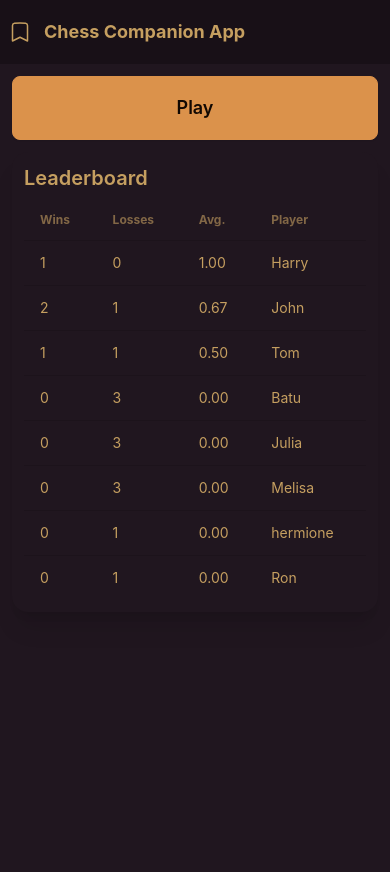
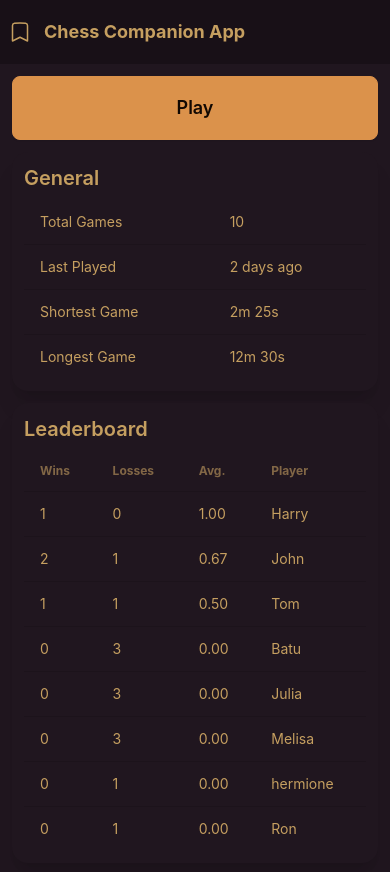
Before and after one commit to JulCD/tca-chess, a React (Create React App) app: page /#/ in a window 390 px wide. Shown: the top 872 px of the page. Before the commit the page ends 844 px from the top, so only its background shows below. Built offline with nearby package versions, Linux system fonts and the light colour scheme.

Commit message:
Placeholder general fun facts created
Do a GH pages build to see how it looks on phone

```diff
--- a/src/Home.tsx
+++ b/src/Home.tsx
@@ -29,6 +29,57 @@ export const Home: FC<HomeProps> = ({ leaderboardData, setTitle }) => {
             >
                 Play
             </button>
+            <div
+                className="card bg-base-100 shadow-xl"
+            >
+                <div
+                    className="card-body p-3"
+                >
+                    <h2
+                        className="card-title"
+                    >
+                        General
+                    </h2>
+                    <table
+                        className="table"
+                    >
+                        <tbody>
+                            <tr>
+                                <td>
+                                    Total Games
+                                </td>
+                                <td>
+                                    10
+                                </td>
+                            </tr>
+                            <tr>
+                                <td>
+                                    Last Played
+                                </td>
+                                <td>
+                                    2 days ago
+                                </td>
+                            </tr>
+                            <tr>
+                                <td>
+                                    Shortest Game
+                                </td>
+                                <td>
+                                    2m 25s
+                                </td>
+                            </tr>
+                            <tr>
+                                <td>
+                                    Longest Game
+                                </td>
+                                <td>
+                                    12m 30s
+                                </td>
+                            </tr>
+                        </tbody>
+                    </table>
+                </div>
+            </div>
             <div
                 className="card bg-base-100 shadow-xl"
             >
```
Lines whose indentation alone changed are shown as unchanged.
